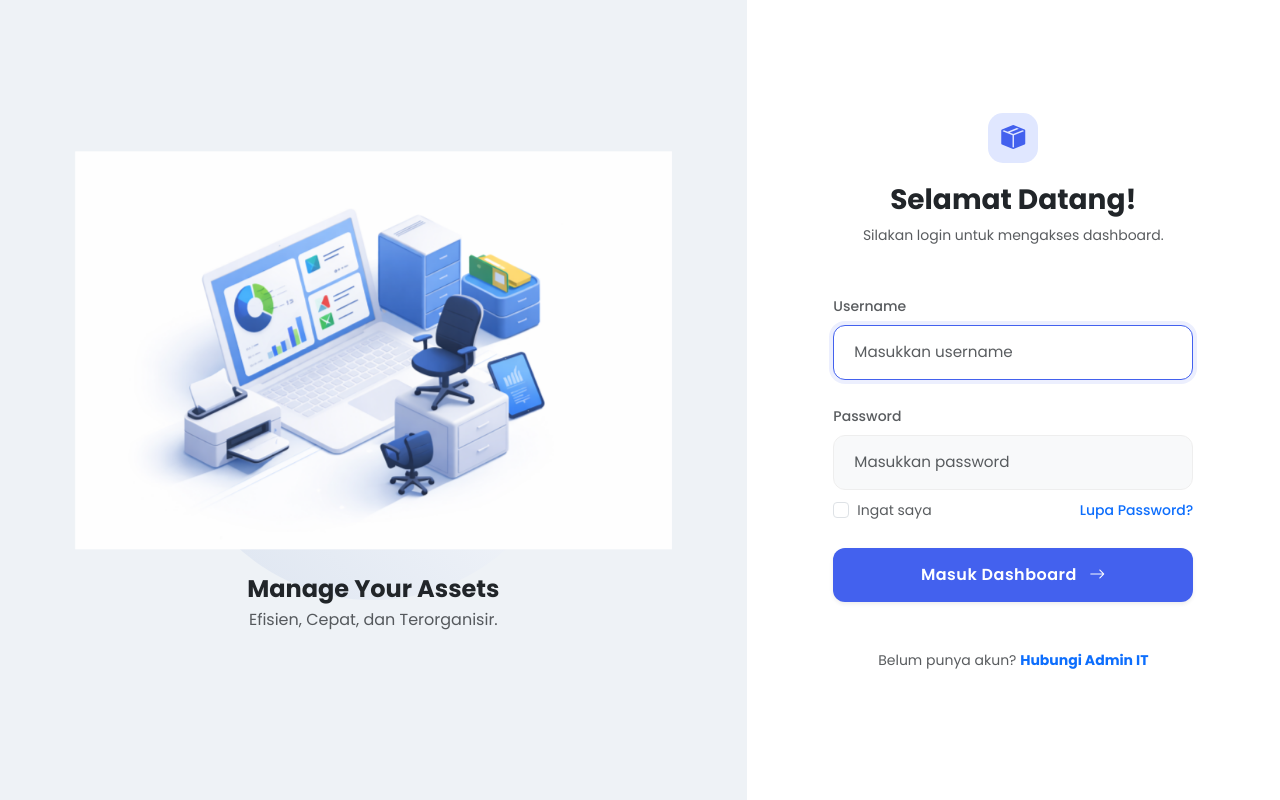
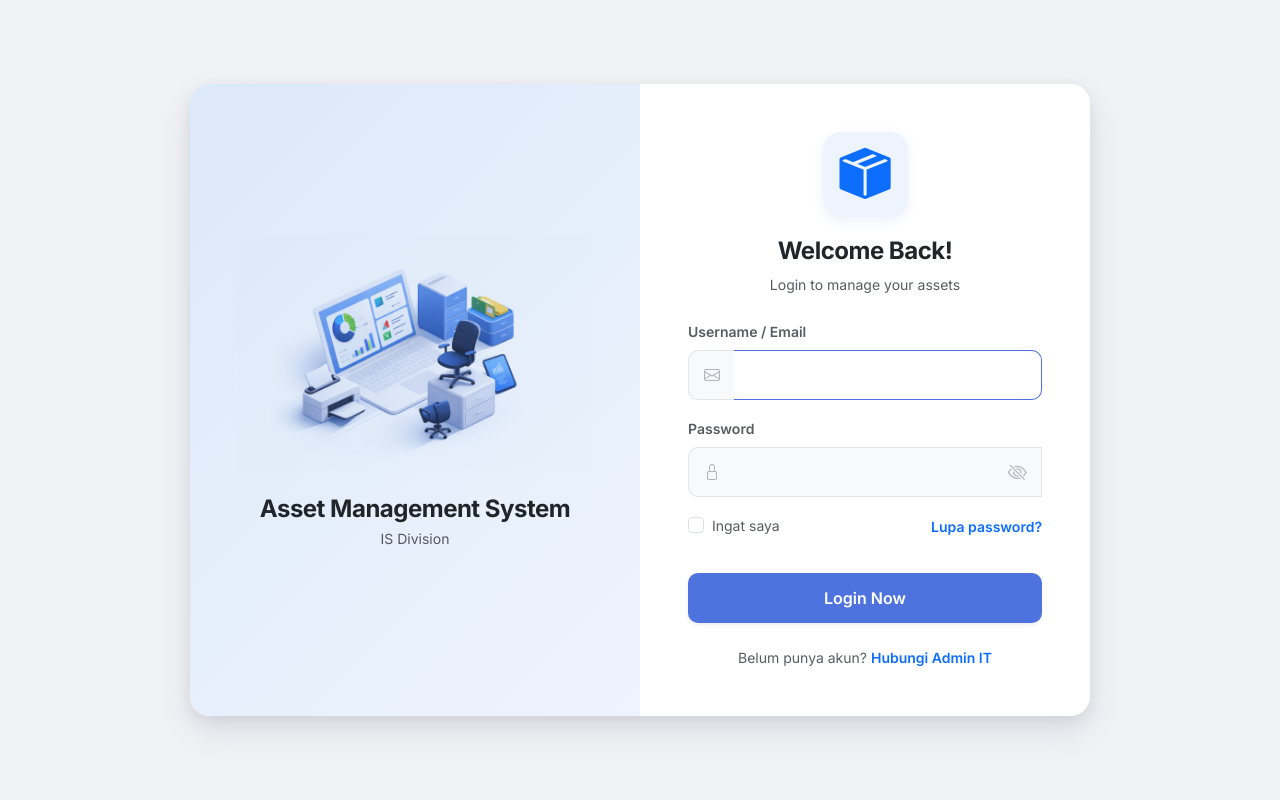
Before and after one commit to mahsayama/asset-management, a Django app: page /login/ in a window 1280 px wide. Run offline with Django 5.2, Linux system fonts and the light colour scheme.

Commit message:
Update UI login dan fitur aset

```diff
--- a/assets/templates/assets/login.html
+++ b/assets/templates/assets/login.html
@@ -1,200 +1,231 @@
+{% load static %}
 <!DOCTYPE html>
-{% load static %} <html lang="id"></html>
 <html lang="id">
 <head>
     <meta charset="UTF-8">
     <meta name="viewport" content="width=device-width, initial-scale=1.0">
     <title>Login - Asset Management</title>
 
-    <link href="https://fonts.googleapis.com/css2?family=Poppins:wght@300;400;500;600;700&display=swap" rel="stylesheet">
+    <link rel="preconnect" href="https://fonts.googleapis.com">
+    <link rel="preconnect" href="https://fonts.gstatic.com" crossorigin>
+    <link href="https://fonts.googleapis.com/css2?family=Inter:wght@300;400;500;600;700&display=swap" rel="stylesheet">
     <link href="https://cdn.jsdelivr.net/npm/bootstrap@5.3.0/dist/css/bootstrap.min.css" rel="stylesheet">
-    <link rel="stylesheet" href="https://cdn.jsdelivr.net/npm/bootstrap-icons@1.10.5/font/bootstrap-icons.css">
+    <link rel="stylesheet" href="https://cdn.jsdelivr.net/npm/bootstrap-icons@1.11.0/font/bootstrap-icons.css">
 
     <style>
         body {
-            font-family: 'Poppins', sans-serif;
-            overflow: hidden; /* Biar gak ada scrollbar */
-            height: 100vh;
+            font-family: 'Inter', sans-serif;
+            background-color: #f0f2f5;
+            -webkit-font-smoothing: antialiased;
         }
 
-        /* BAGIAN KIRI (GAMBAR) */
-        .login-sidebar {
-            background-color: #eef2f6; /* Warna biru muda soft kayak referensi */
-            height: 100vh;
-            display: flex;
-            flex-direction: column;
-            justify-content: center;
-            align-items: center;
-            position: relative;
+        .bg-login-image {
+             background: linear-gradient(135deg, #dce9f9 0%, #eef4fd 100%);
         }
 
-        /* Lingkaran hiasan background biar makin 3D vibes */
-        .circle-decoration {
+        .login-card {
+            border: none;
+            border-radius: 20px;
+            box-shadow: 0 15px 35px rgba(50, 50, 93, 0.1), 0 5px 15px rgba(0, 0, 0, 0.07);
+            overflow: hidden;
+            max-width: 900px;
+            width: 95%;
+            margin: auto;
+        }
+
+        .input-group {
+            display: flex;
+            flex-wrap: nowrap;
+            align-items: stretch;
+            position: relative; /* Penting buat posisi icon mata */
+        }
+
+        .login-card input:not([type="checkbox"]) {
+            flex: 1 1 auto;
+            width: 1%;
+            min-width: 0;
+            border: 1px solid #e1e5e9;
+            border-left: none;
+            padding: 0.8rem 1rem;
+            border-radius: 0 10px 10px 0;
+            outline: none;
+            background-color: #f8f9fa;
+            color: #495057;
+            transition: all 0.3s ease;
+            font-size: 0.95rem;
+        }
+
+        .login-card input:not([type="checkbox"]):focus {
+            background-color: #fff;
+            border-color: #4e73df;
+            box-shadow: none;
+        }
+
+        .input-group-text {
+            background-color: #f8f9fa;
+            border: 1px solid #e1e5e9;
+            border-right: none;
+            border-radius: 10px 0 0 10px;
+            color: #adb5bd;
+            display: flex;
+            align-items: center;
+            padding-left: 15px;
+            padding-right: 15px;
+        }
+
+        /* --- STYLE ICON MATA --- */
+        .toggle-password {
             position: absolute;
-            width: 400px;
-            height: 400px;
-            background: linear-gradient(45deg, #dce4f0, #ffffff);
-            border-radius: 50%;
-            z-index: 1;
+            right: 15px;
             top: 50%;
-            left: 50%;
-            transform: translate(-50%, -50%);
+            transform: translateY(-50%);
+            cursor: pointer;
+            color: #adb5bd;
+            z-index: 10;
+            font-size: 1.2rem;
+            transition: color 0.2s;
+        }
+        .toggle-password:hover {
+            color: #4e73df;
         }
 
         .illustration-img {
-            z-index: 2; /* Biar gambar di atas lingkaran */
-            max-width: 80%;
-            height: auto;
-            /* Efek melayang dikit */
-            animation: float 6s ease-in-out infinite;
+            max-height: 350px;
+            width: auto;
+            mix-blend-mode: multiply;
         }
 
-        @keyframes float {
-            0% { transform: translateY(0px); }
-            50% { transform: translateY(-20px); }
-            100% { transform: translateY(0px); }
+        .btn-primary {
+            padding: 0.8rem;
+            border-radius: 10px;
+            font-weight: 600;
+            background-color: #4e73df;
+            border: none;
+            margin-top: 10px;
         }
 
-        /* BAGIAN KANAN (FORM) */
-        .login-section {
-            height: 100vh;
+        .btn-primary:hover {
+            background-color: #375acf;
+        }
+
+        h4 {
+            letter-spacing: -0.5px;
+            font-weight: 700;
+        }
+
+        .logo-wrapper {
+            width: 85px;
+            height: 85px;
+            background-color: #eef4fd;
+            border-radius: 18px;
+            margin: 0 auto 20px;
             display: flex;
             align-items: center;
             justify-content: center;
-            background-color: #ffffff;
-        }
-
-        .login-card {
-            width: 100%;
-            max-width: 400px;
-            padding: 20px;
-        }
-
-        /* Custom Input Field biar mirip desain */
-        .form-control-custom {
-            background-color: #f8f9fa;
-            border: 1px solid #eee;
-            border-radius: 12px; /* Sudut tumpul */
-            padding: 15px 20px;
-            font-size: 0.95rem;
-            transition: all 0.3s;
-        }
-        .form-control-custom:focus {
-            background-color: #fff;
-            border-color: #4361ee; /* Biru modern */
-            box-shadow: 0 0 0 4px rgba(67, 97, 238, 0.1);
-        }
-
-        .btn-login {
-            background-color: #4361ee;
-            border: none;
-            border-radius: 12px;
-            padding: 15px;
-            font-weight: 600;
-            font-size: 1rem;
-            letter-spacing: 0.5px;
-            transition: transform 0.2s;
-        }
-        .btn-login:hover {
-            background-color: #304ffe;
-            transform: translateY(-2px);
-        }
-
-        .logo-icon {
-            width: 50px;
-            height: 50px;
-            background: #e0e7ff;
-            color: #4361ee;
-            border-radius: 15px;
-            display: flex;
-            align-items: center;
-            justify-content: center;
-            font-size: 24px;
-            margin-bottom: 20px;
+            box-shadow: 0 4px 12px rgba(78, 115, 223, 0.1);
         }
     </style>
 </head>
 <body>
 
-    <div class="container-fluid g-0">
-        <div class="row g-0">
+    <section class="vh-100 d-flex align-items-center justify-content-center py-4">
+        <div class="card login-card">
+            <div class="row g-0">
 
-            <div class="col-lg-7 d-none d-lg-block">
-                <div class="login-sidebar">
-                    <div class="circle-decoration"></div>
-                    <img src="{% static 'images/login1.jpg' %}"
-                        alt="Login Illustration"
-                        class="illustration-img">
-
-                    <div class="text-center mt-4" style="z-index: 2;">
-                        <h4 class="fw-bold text-dark mb-1">Manage Your Assets</h4>
-                        <p class="text-muted">Efisien, Cepat, dan Terorganisir.</p>
+                <div class="col-md-6 bg-login-image d-none d-md-flex align-items-center justify-content-center p-5">
+                    <div class="text-center">
+                        <img src="{% static 'images/login1.jpg' %}" alt="Login Illustration" class="img-fluid mb-4 illustration-img">
+                        <h4 class="text-dark mb-1">Asset Management System</h4>
+                        <p class="text-muted small">IS Division</p>
                     </div>
                 </div>
-            </div>
 
-            <div class="col-lg-5">
-                <div class="login-section">
-                    <div class="login-card">
-
-                        <div class="d-flex justify-content-center">
-                            <div class="logo-icon">
-                                <i class="bi bi-box-seam-fill"></i>
+                <div class="col-md-6 bg-white p-5 d-flex align-items-center">
+                    <div class="w-100">
+                        <div class="text-center mb-4">
+                            <div class="logo-wrapper">
+                                <i class="bi bi-box-seam-fill text-primary" style="font-size: 3.2rem;"></i>
                             </div>
+                            <h4 class="text-dark">Welcome Back!</h4>
+                            <p class="text-muted small">Login to manage your assets</p>
                         </div>
 
-                        <div class="text-center mb-5">
-                            <h3 class="fw-bold">Selamat Datang!</h3>
-                            <p class="text-muted small">Silakan login untuk mengakses dashboard.</p>
-                        </div>
-
-                        {% if form.errors %}
-                            <div class="alert alert-danger py-2 small rounded-3 border-0 bg-danger bg-opacity-10 text-danger mb-4">
-                                <i class="bi bi-exclamation-circle me-1"></i> Username atau password salah.
-                            </div>
-                        {% endif %}
-
-                        <form method="post">
+                        <form method="POST">
                             {% csrf_token %}
 
-                            <div class="mb-4">
-                                <label class="form-label text-muted small fw-medium">Username</label>
+                            {% if form.errors %}
+                                <div class="alert alert-danger alert-dismissible fade show shadow-sm border-0 mb-4" role="alert" style="border-radius: 10px;">
+                                    <div class="d-flex align-items-center">
+                                        <i class="bi bi-exclamation-triangle-fill fs-5 me-2"></i>
+                                        <div>
+                                            <small class="fw-bold d-block">Login Gagal!</small>
+                                            <small>Username atau password salah.</small>
+                                        </div>
+                                    </div>
+                                    <button type="button" class="btn-close" data-bs-dismiss="alert" aria-label="Close"></button>
+                                </div>
+                            {% endif %}
+
+                            <div class="mb-3">
+                                <label class="form-label text-muted small fw-semibold">Username / Email</label>
                                 <div class="input-group">
-                                    <input type="text" name="username" class="form-control form-control-custom" placeholder="Masukkan username" required autofocus>
+                                    <span class="input-group-text">
+                                        <i class="bi bi-envelope"></i>
+                                    </span>
+                                    {{ form.username }}
                                 </div>
                             </div>
 
-                            <div class="mb-2">
-                                <label class="form-label text-muted small fw-medium">Password</label>
+                            <div class="mb-3">
+                                <label class="form-label text-muted small fw-semibold">Password</label>
                                 <div class="input-group">
-                                    <input type="password" name="password" class="form-control form-control-custom" placeholder="Masukkan password" required>
+                                    <span class="input-group-text">
+                                        <i class="bi bi-lock"></i>
+                                    </span>
+                                    {{ form.password }}
+                                    <i class="bi bi-eye-slash toggle-password" id="togglePasswordIcon"></i>
                                 </div>
                             </div>
 
                             <div class="d-flex justify-content-between align-items-center mb-4">
                                 <div class="form-check">
-                                    <input class="form-check-input" type="checkbox" id="rememberMe">
-                                    <label class="form-check-label text-muted small" for="rememberMe">Ingat saya</label>
+                                    <input type="checkbox" class="form-check-input" id="remember">
+                                    <label class="form-check-label small text-muted" for="remember">Ingat saya</label>
                                 </div>
-                                <a href="#" class="text-decoration-none small text-primary fw-medium">Lupa Password?</a>
+                                <a href="#" class="small text-decoration-none fw-semibold">Lupa password?</a>
                             </div>
 
-                            <button type="submit" class="btn btn-primary btn-login w-100 shadow-sm">
-                                Masuk Dashboard <i class="bi bi-arrow-right ms-2"></i>
+                            <button type="submit" class="btn btn-primary w-100 shadow-sm">
+                                Login Now
                             </button>
 
+                            <div class="text-center mt-4 small text-muted">
+                                Belum punya akun? <a href="#" class="text-decoration-none fw-semibold">Hubungi Admin IT</a>
+                            </div>
                         </form>
-
-                        <div class="text-center mt-5">
-                            <p class="text-muted small">Belum punya akun? <a href="#" class="text-primary text-decoration-none fw-bold">Hubungi Admin IT</a></p>
-                        </div>
-
                     </div>
                 </div>
+
             </div>
+        </div>
+    </section>
 
-        </div>
-    </div>
+    <script>
+        const togglePassword = document.querySelector('#togglePasswordIcon');
+        // Django render input password dengan id 'id_password' secara default
+        const passwordField = document.querySelector('#id_password');
 
+        togglePassword.addEventListener('click', function () {
+            // Cek tipe input sekarang
+            const type = passwordField.getAttribute('type') === 'password' ? 'text' : 'password';
+            passwordField.setAttribute('type', type);
+
+            // Toggle icon mata (buka/tutup)
+            this.classList.toggle('bi-eye');
+            this.classList.toggle('bi-eye-slash');
+        });
+    </script>
+
+    <script src="https://cdn.jsdelivr.net/npm/bootstrap@5.3.0/dist/js/bootstrap.bundle.min.js"></script>
 </body>
 </html>
```
Also changed, not shown: assets/templates/assets/asset_list.html (+76 -33 lines), assets/views.py (+15 -0 lines), assets/static/images/login3.png (added), 1 other file.
